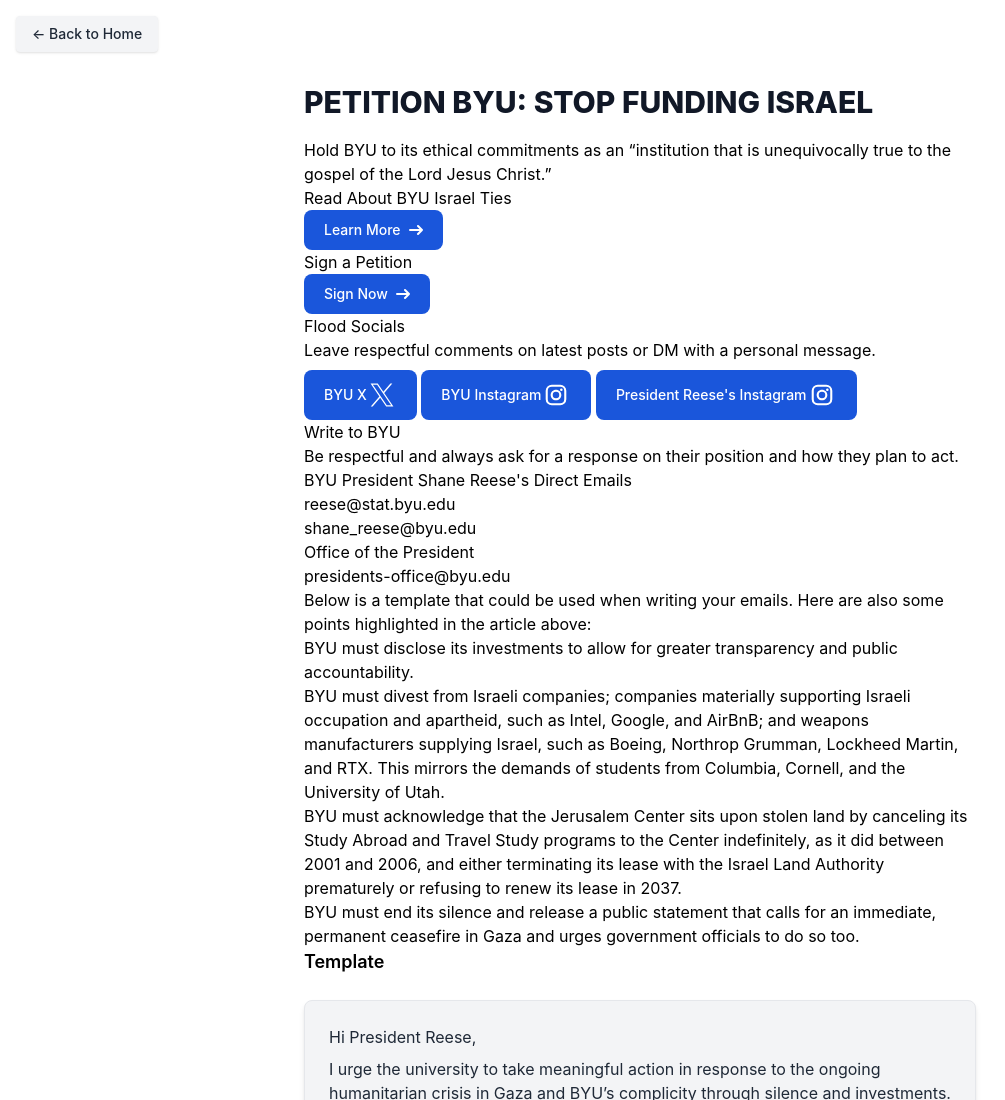
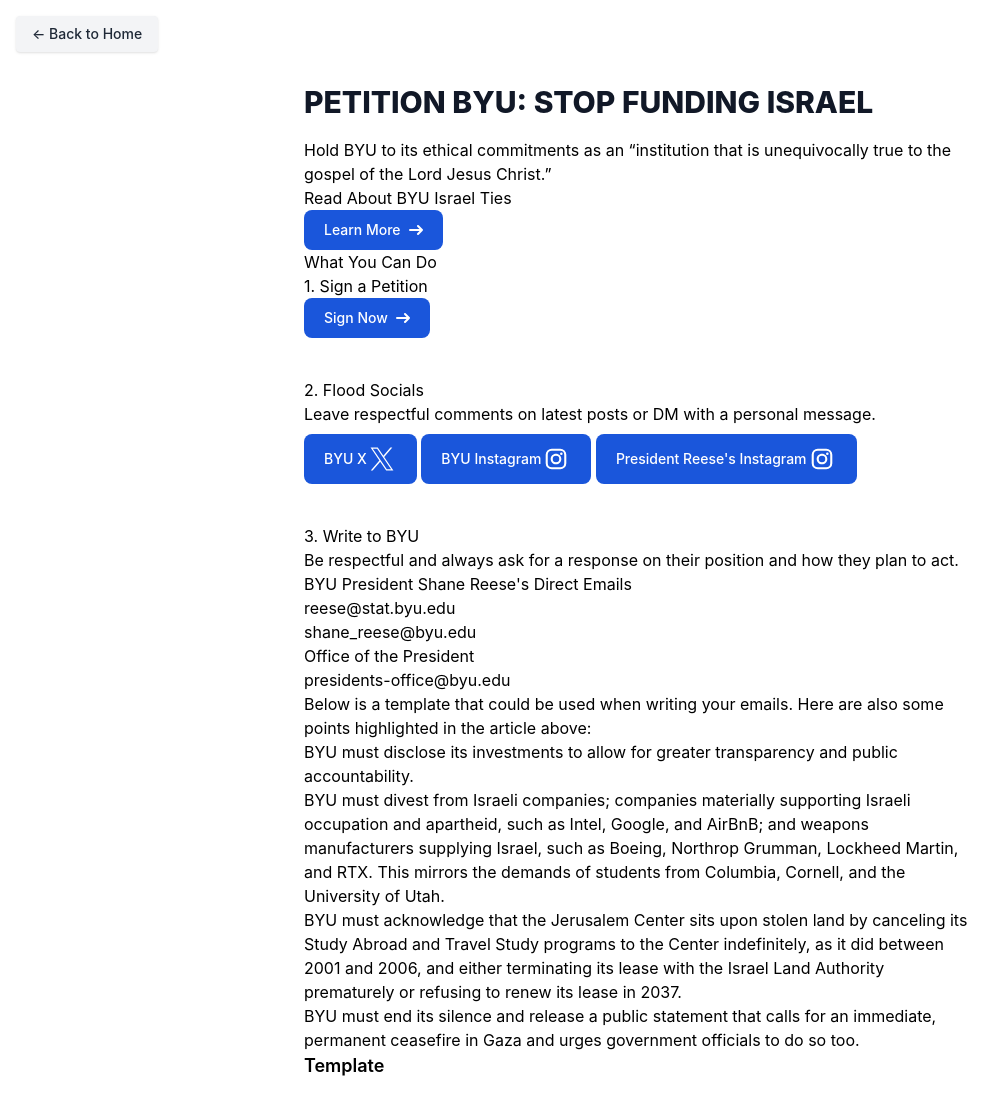
Before and after one commit to brokenbells/utah4palestine, a plain HTML site: page pages/byu.html in a window 1280 px wide. Shown: the top 1100 px of the page, without its empty margins (0-1005 px from the left). Drawn offline with nearby package versions, Linux system fonts and the light colour scheme.

```diff
--- a/pages/byu.html
+++ b/pages/byu.html
@@ -31,7 +31,8 @@
               </svg>
             </a>
           </p>
-          <h3>Sign a Petition</h3>
+          <h2 class="mt-20">What You Can Do</h2>
+          <h3>1. Sign a Petition</h3>
           <p>
             <a href="https://chng.it/5rmRnCW9MS" target="_blank" class="no-underline inline-flex items-center px-5 py-2.5 text-sm font-medium text-center text-white bg-blue-700 rounded-lg hover:bg-blue-800 focus:ring-4 focus:outline-none focus:ring-blue-300 dark:bg-blue-600 dark:hover:bg-blue-700 dark:focus:ring-blue-800">
               Sign Now
@@ -40,7 +41,7 @@
               </svg>
             </a>
           </p>
-          <h3>Flood Socials</h3>
+          <h3 class="mt-10">2. Flood Socials</h3>
           <p>Leave respectful comments on latest posts or DM with a personal message.</p>
           <p>
             <a href="https://x.com/BYU" target="_blank" class="no-underline inline-flex items-center px-5 py-2.5 text-sm font-medium text-center text-white bg-blue-700 rounded-lg hover:bg-blue-800 focus:ring-4 focus:outline-none focus:ring-blue-300 dark:bg-blue-600 dark:hover:bg-blue-700 dark:focus:ring-blue-800">
@@ -64,14 +65,14 @@
               </svg>
             </a>
           </p>
-          <h2 class="mt-20">Write to BYU</h2>
+          <h3 class="mt-10">3. Write to BYU</h3>
           <p>Be respectful and always ask for a response on their position and how they plan to act.</p>
-          <h3>BYU President Shane Reese's Direct Emails</h3>
+          <h4>BYU President Shane Reese's Direct Emails</h4>
           <ul>
             <li><a href="mailto:reese@stat.byu.edu" class="no-underline hover:underline" target="_blank">reese@stat.byu.edu</a></li>
             <li><a href="mailto:shane_reese@byu.edu" class="no-underline hover:underline" target="_blank">shane_reese@byu.edu</a></li>
           </ul>
-          <h3>Office of the President</h3>
+          <h4>Office of the President</h4>
           <ul>
             <li><a href="mailto:Presidents-Office@byu.edu" class="no-underline hover:underline" target="_blank">presidents-office@byu.edu</a></li>
           </ul>
```
Also changed, not shown: pages/representative_contact.html (+1 -1 lines).
